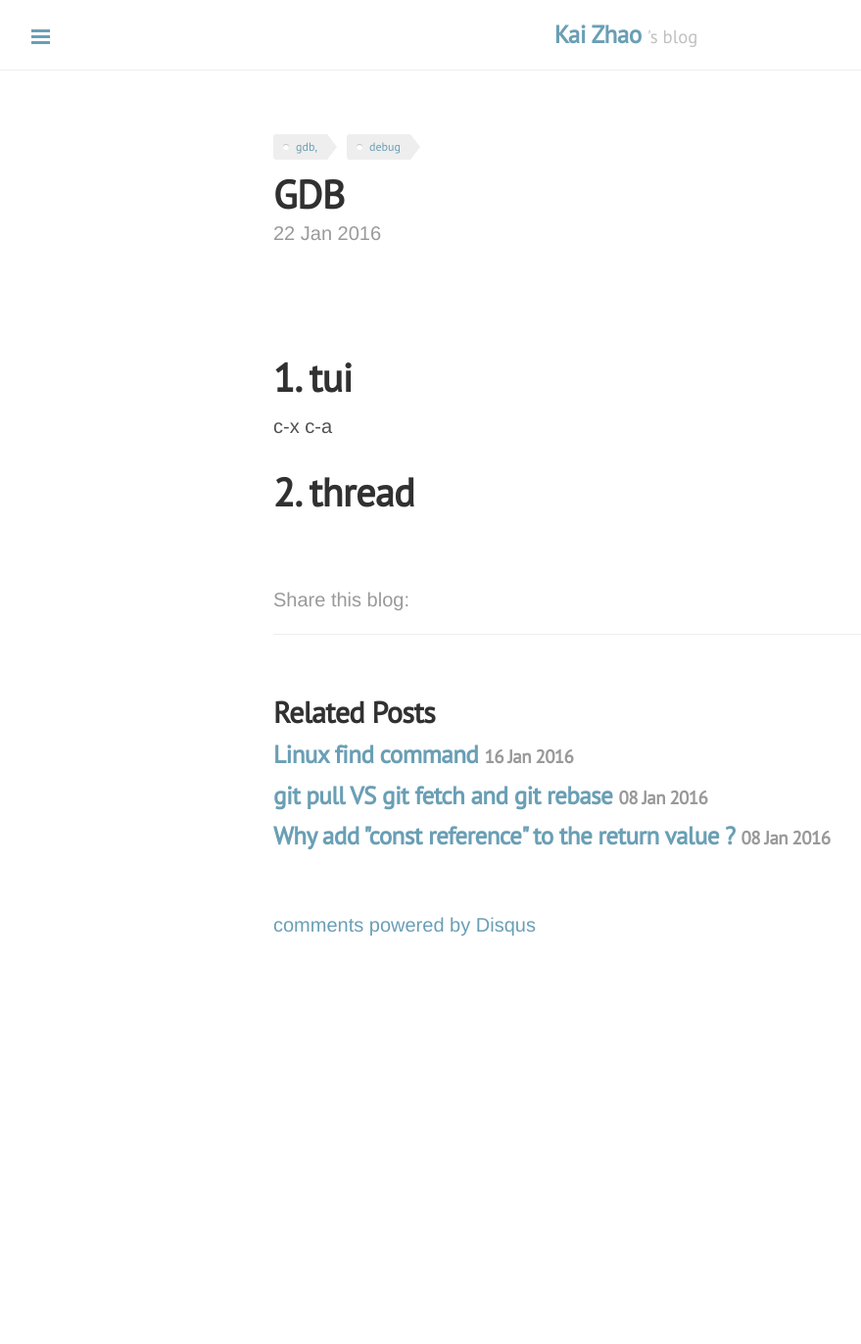
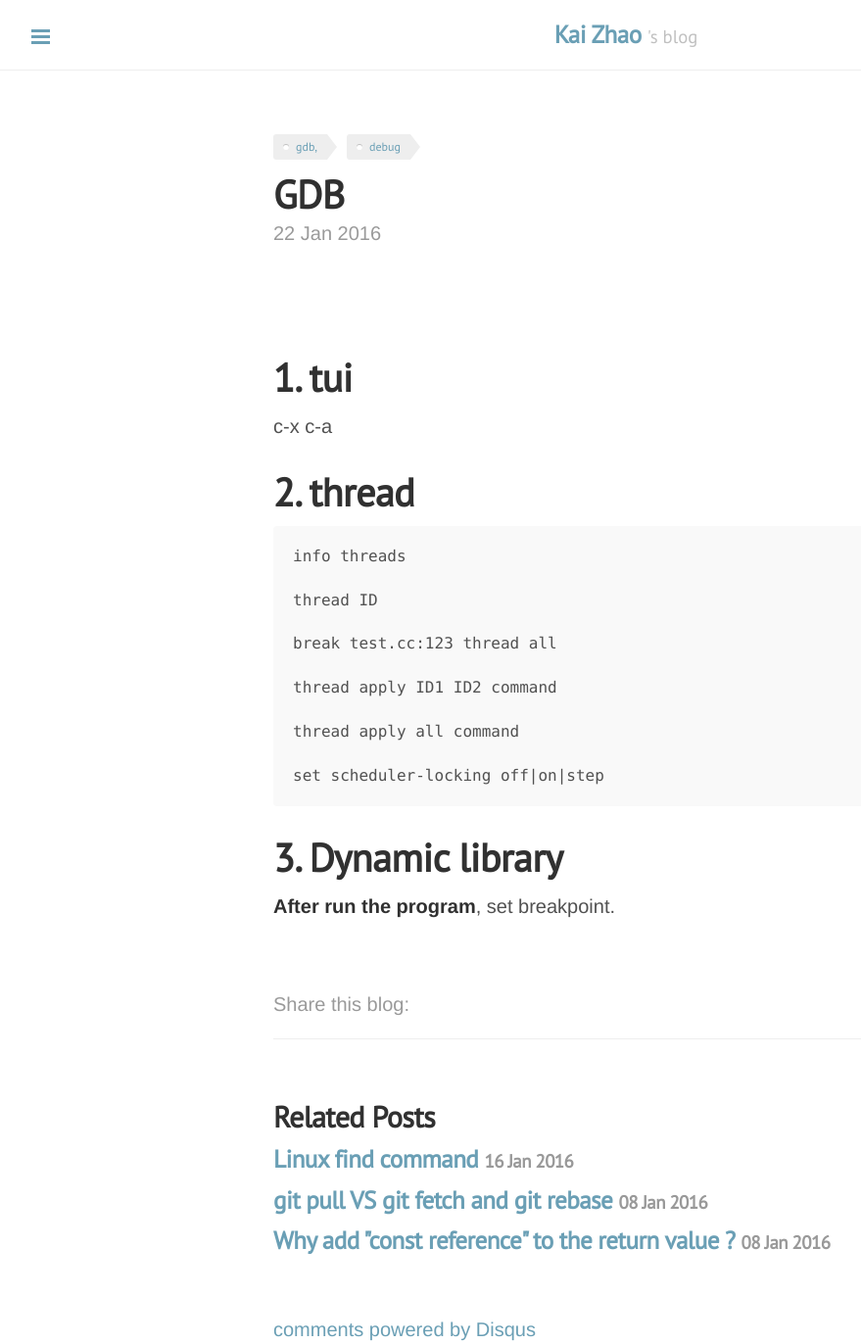
Before and after one commit to loverszhaokai/loverszhaokai.github.io, a Jekyll site: the page built from _posts/2016-01-22-gdb.md, in a window 1280 px wide. Shown: the whole page at 98% size, without its empty margins (1-880 px from the left). Built offline with Jekyll 4.4.1, drawn with Linux system fonts in a browser that asks for light colours; nearby versions of some CDN libraries; comment, search, counter and statistics services are not loaded; before the commit the page ends 959 px from its top, so only the background shows below that.

Commit message:
update gdb

````diff
--- a/_posts/2016-01-22-gdb.md
+++ b/_posts/2016-01-22-gdb.md
@@ -8,9 +8,26 @@ comments: true
 analytics: true
 ---
 <br>
-
 # 1. tui
 
 c-x c-a
 
 # 2. thread
+
+```
+info threads
+
+thread ID
+
+break test.cc:123 thread all
+
+thread apply ID1 ID2 command
+
+thread apply all command
+
+set scheduler-locking off|on|step
+```
+
+# 3. Dynamic library
+
+**After run the program**, set breakpoint.
````
